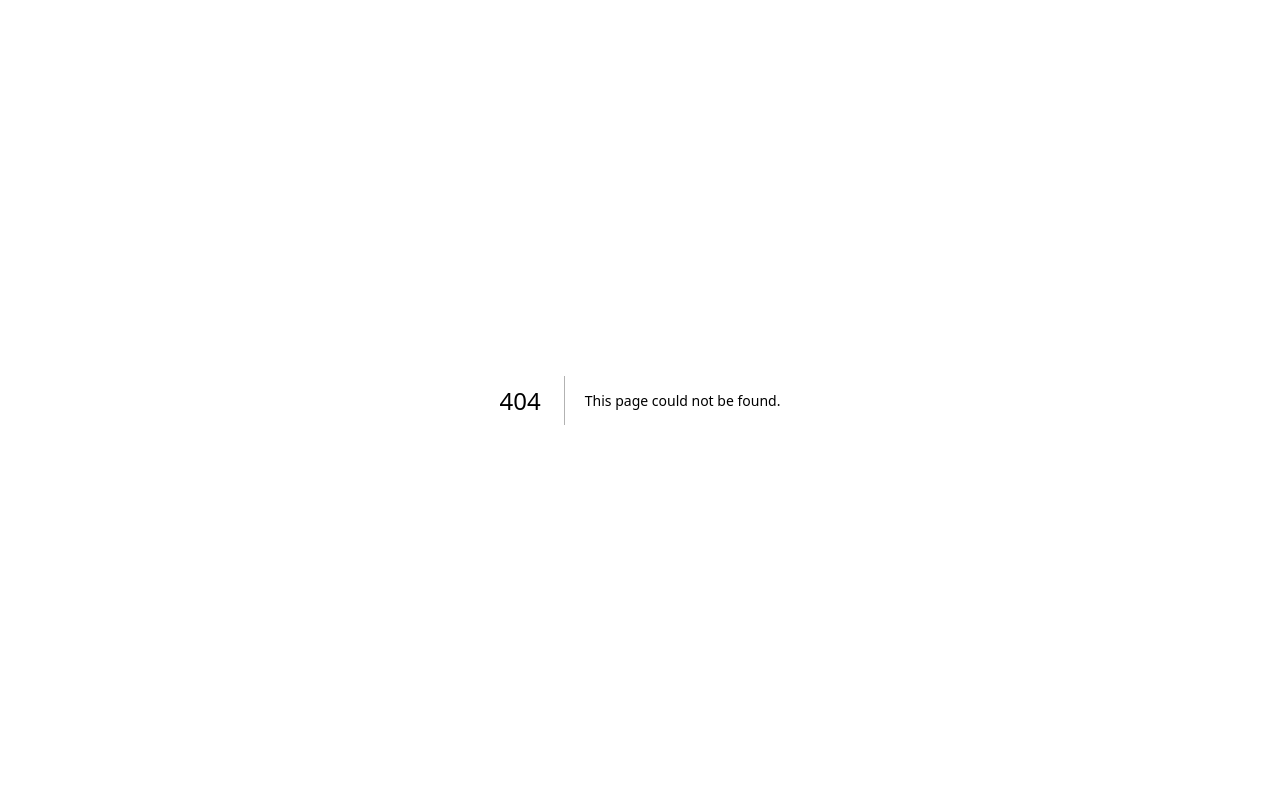
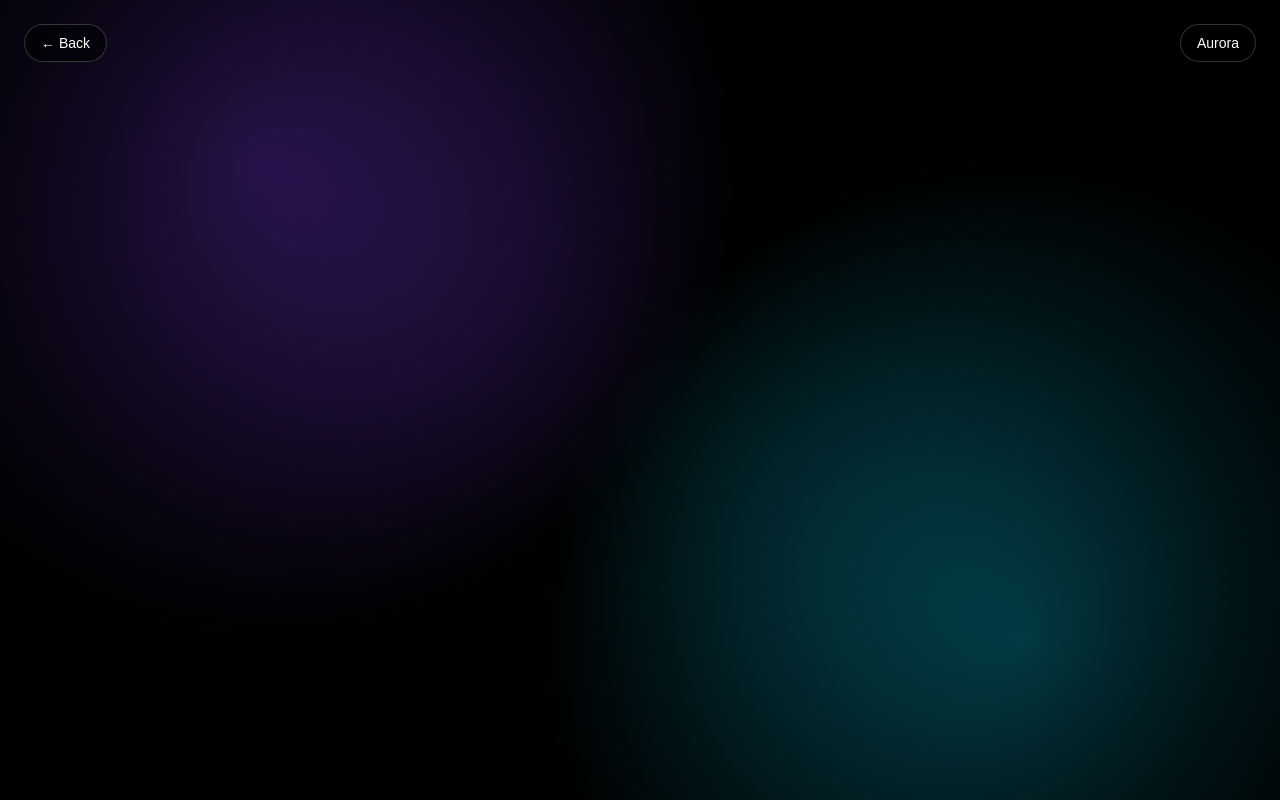
Before and after one commit to WebDevAmey/HoveraUI, a Next.js app: page /preview/aurora in a window 1280 px wide. Before the commit this address had no page. Built offline with nearby package versions, Linux system fonts and the light colour scheme.

Commit message:
Added new backgrounds

```diff
--- /dev/null
+++ b/src/app/preview/[slug]/page.tsx
@@ -0,0 +1,39 @@
+import { backgrounds } from "@/data/background";
+import { notFound } from "next/navigation";
+import Link from "next/link";
+
+export async function generateStaticParams() {
+  return backgrounds.map((item) => ({ slug: item.slug }));
+}
+
+export default async function PreviewPage({
+  params,
+}: {
+  params: Promise<{ slug: string }>;
+}) {
+  const { slug } = await params;
+  const item = backgrounds.find((bg) => bg.slug === slug);
+
+  if (!item) {
+    notFound();
+  }
+
+  const Background = item.component;
+
+  return (
+    <div className="relative">
+      <Background />
+
+      <Link
+        href="/"
+        className="fixed top-6 left-6 z-50 rounded-full border border-white/20 bg-black/50 px-4 py-2 text-sm text-white backdrop-blur transition-colors hover:bg-black/70"
+      >
+        ← Back
+      </Link>
+
+      <div className="fixed top-6 right-6 z-50 rounded-full border border-white/20 bg-black/50 px-4 py-2 text-sm text-white backdrop-blur">
+        {item.name}
+      </div>
+    </div>
+  );
+}
--- a/src/app/components/backgrounds/Aurora.tsx
+++ b/src/components/backgrounds/AuroraWarm.tsx
@@ -1,4 +1,4 @@
-export default function Aurora() {
+export default function AuroraWarm() {
   return (
     <div className="relative h-screen overflow-hidden bg-black">
 
--- /dev/null
+++ b/src/components/backgrounds/DiagonalLines.tsx
@@ -0,0 +1,22 @@
+export default function DiagonalLines() {
+  return (
+    <div className="relative h-screen bg-black">
+
+      <div
+        className="absolute inset-0"
+        style={{
+          backgroundImage: `
+            repeating-linear-gradient(
+              45deg,
+              rgba(255,255,255,.1) 0px,
+              rgba(255,255,255,.1) 2px,
+              transparent 2px,
+              transparent 30px
+            )
+          `,
+        }}
+      />
+
+    </div>
+  );
+}
--- /dev/null
+++ b/src/components/backgrounds/MeshGradient.tsx
@@ -0,0 +1,35 @@
+export default function MeshGradient() {
+  return (
+    <div className="relative h-screen bg-black overflow-hidden">
+
+      <div
+        className="
+          absolute
+          left-0
+          top-0
+          h-[500px]
+          w-[500px]
+          rounded-full
+          bg-purple-500
+          blur-[150px]
+          opacity-40
+        "
+      />
+
+      <div
+        className="
+          absolute
+          right-0
+          bottom-0
+          h-[500px]
+          w-[500px]
+          rounded-full
+          bg-cyan-500
+          blur-[150px]
+          opacity-40
+        "
+      />
+
+    </div>
+  );
+}
--- a/src/components/backgrounds/Spotlight2.tsx
+++ b/src/components/backgrounds/Spotlight2.tsx
@@ -1,7 +1,6 @@
-export default function SPotlight2()
-{
-    return(
-        <div className = "relative h-screen bg-white overflow-hidden">
+export default function Spotlight2() {
+  return (
+    <div className="relative h-screen bg-black overflow-hidden">
       <div
         className="absolute inset-0"
         style={{
@@ -16,7 +15,6 @@ export default function SPotlight2()
               rgba(59,130,246,.4),
               transparent 60%
             )
-
           `,
         }}
       />
--- a/src/data/background.ts
+++ b/src/data/background.ts
@@ -1,18 +1,63 @@
 import Aurora from "@/components/backgrounds/Aurora";
+import AuroraWarm from "@/components/backgrounds/AuroraWarm";
 import Spotlight from "@/components/backgrounds/Spotlight";
+import Spotlight2 from "@/components/backgrounds/Spotlight2";
 import DotPattern from "@/components/backgrounds/DotPattern";
+import Dotmatrix from "@/components/backgrounds/Dotmatrix";
+import GridPattern from "@/components/backgrounds/GridPattern";
+import SquarePattern from "@/components/backgrounds/SquarePattern";
+import DiagonalLines from "@/components/backgrounds/DiagonalLines";
+import MeshGradient from "@/components/backgrounds/MeshGradient";
 
 export const backgrounds = [
   {
     name: "Aurora",
+    slug: "aurora",
     component: Aurora,
   },
   {
+    name: "Aurora Warm",
+    slug: "aurora-warm",
+    component: AuroraWarm,
+  },
+  {
     name: "Spotlight",
+    slug: "spotlight",
     component: Spotlight,
   },
   {
+    name: "Spotlight 2",
+    slug: "spotlight-2",
+    component: Spotlight2,
+  },
+  {
     name: "Dot Grid",
+    slug: "dot-grid",
     component: DotPattern,
   },
+  {
+    name: "Dot Matrix",
+    slug: "dot-matrix",
+    component: Dotmatrix,
+  },
+  {
+    name: "Grid Pattern",
+    slug: "grid-pattern",
+    component: GridPattern,
+  },
+  {
+    name: "Square Pattern",
+    slug: "square-pattern",
+    component: SquarePattern,
+  },
+  {
+    name: "Diagonal Lines",
+    slug: "diagonal-lines",
+    component: DiagonalLines,
+  },
+  {
+    name: "Mesh Gradient",
+    slug: "mesh-gradient",
+    component: MeshGradient,
+  },
 ];
--- a/src/showcase/CardComponent.tsx
+++ b/src/showcase/CardComponent.tsx
@@ -1,10 +1,14 @@
+import Link from "next/link";
+
 interface CardProps {
   title: string;
+  slug: string;
   children: React.ReactNode;
 }
 
 export default function ComponentCard({
   title,
+  slug,
   children,
 }: CardProps) {
   return (
@@ -14,8 +18,15 @@ export default function ComponentCard({
         {children}
       </div>
 
-      <div className="p-4">
+      <div className="p-4 flex items-center justify-between">
         <h3>{title}</h3>
+
+        <Link
+          href={`/preview/${slug}`}
+          className="text-sm text-zinc-400 hover:text-white transition-colors"
+        >
+          Preview →
+        </Link>
       </div>
 
     </div>
--- a/src/showcase/GridComponent.tsx
+++ b/src/showcase/GridComponent.tsx
@@ -19,6 +19,7 @@ export default function ComponentGrid() {
           <ComponentCard
             key={item.name}
             title={item.name}
+            slug={item.slug}
           >
             <Preview />
           </ComponentCard>
```
Also changed, not shown: src/components/backgrounds/SquarePattern.tsx (added, +13 -0 lines). Lines whose indentation alone changed are shown as unchanged.
